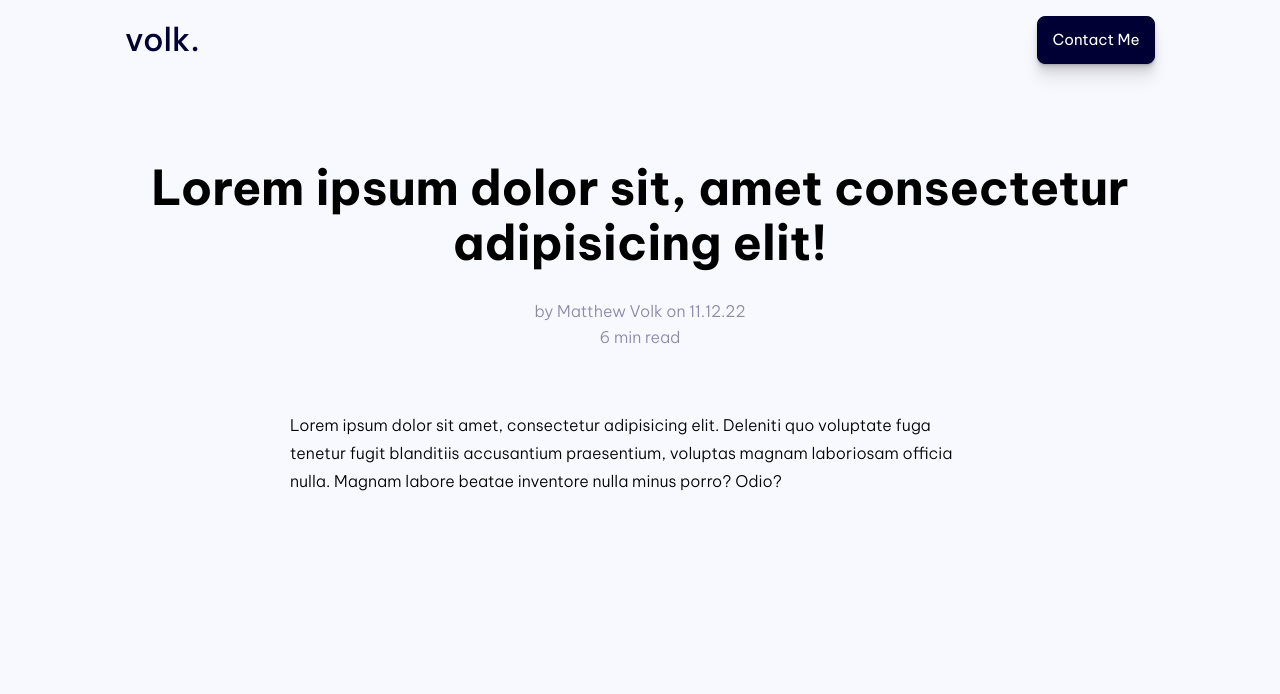
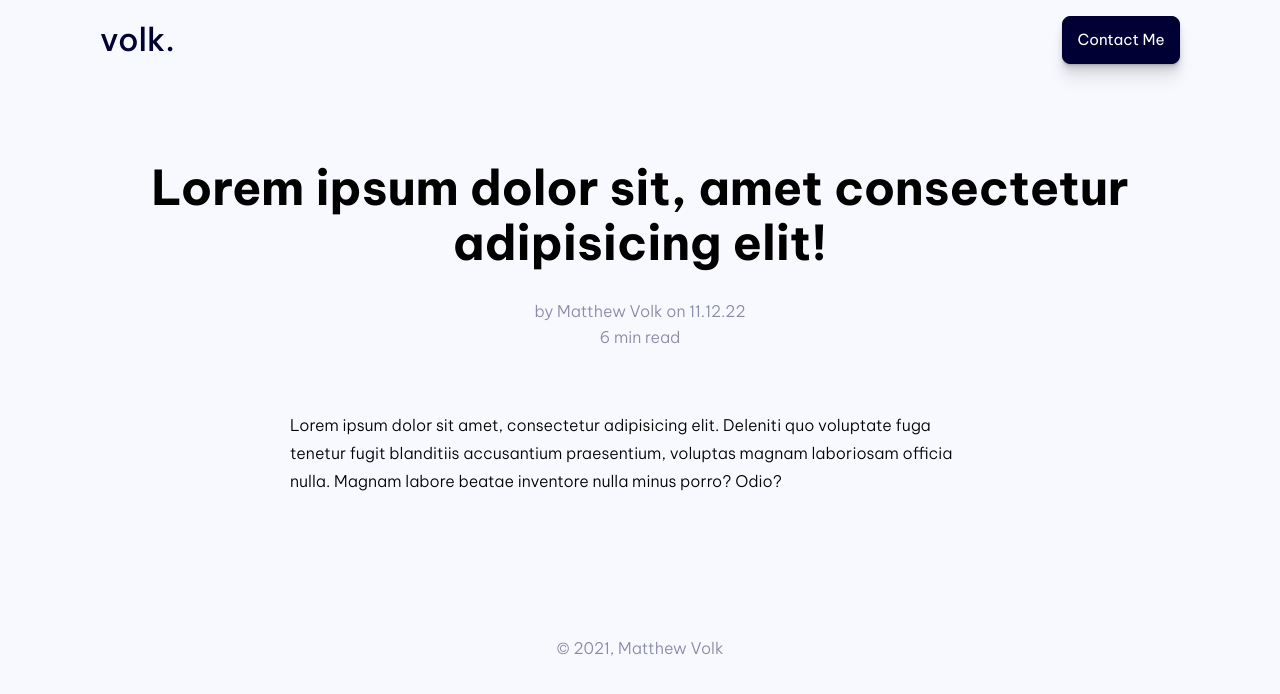
Before and after one commit to matthewvolk/me, a Next.js app: page /blog/test in a window 1280 px wide. Shown: the top 694 px of the page. Built offline with nearby package versions, Linux system fonts and the light colour scheme.

Commit message:
fix padding, add footer

```diff
--- /dev/null
+++ b/components/footer.tsx
@@ -0,0 +1,10 @@
+import styles from "../styles/footer.module.scss";
+
+const Footer = () => {
+  return (
+    <footer className={styles.footer}>
+      &copy; {new Date().getFullYear()}, Matthew Volk
+    </footer>
+  );
+};
+export default Footer;
--- a/pages/blog/[slug].tsx
+++ b/pages/blog/[slug].tsx
@@ -2,11 +2,13 @@
 import { promises as fs } from "fs";
 import Nav from "../../components/nav";
 import styles from "../../styles/blog.module.scss";
+import Footer from "../../components/footer";
 
 const Post = () => {
   return (
+    <div className={styles.font}>
+      <Nav />
       <div className={styles.container}>
-      <Nav />
         <h1 className={styles.postTitle}>
           Lorem ipsum dolor sit, amet consectetur adipisicing elit!
         </h1>
@@ -14,11 +16,13 @@
         <p className={styles.postMeta}>6 min read</p>
         <div className={styles.postContentContainer}>
           <p className={styles.postContent}>
-          Lorem ipsum dolor sit amet, consectetur adipisicing elit. Deleniti quo
-          voluptate fuga tenetur fugit blanditiis accusantium praesentium,
+            Lorem ipsum dolor sit amet, consectetur adipisicing elit. Deleniti
+            quo voluptate fuga tenetur fugit blanditiis accusantium praesentium,
             voluptas magnam laboriosam officia nulla. Magnam labore beatae
             inventore nulla minus porro? Odio?
           </p>
+        </div>
+        <Footer />
       </div>
     </div>
   );
--- a/pages/index.tsx
+++ b/pages/index.tsx
@@ -28,6 +28,7 @@
 import path from "path";
 import { promises as fs } from "fs";
 import Nav from "../components/nav";
+import Footer from "../components/footer";
 
 const Home: NextPage = () => {
   return (
@@ -136,7 +137,7 @@
             <FontAwesomeIcon className={styles.icon} icon={faFigma} />
           </div>
         </div>
-        <footer>&copy; {new Date().getFullYear()}, Matthew Volk</footer>
+        <Footer />
       </main>
     </div>
   );
--- a/styles/blog.module.scss
+++ b/styles/blog.module.scss
@@ -1,7 +1,9 @@
 @import url("https://fonts.googleapis.com/css2?family=Be+Vietnam+Pro:ital,wght@0,100;0,200;0,300;0,400;0,500;0,600;0,700;0,800;0,900;1,100;1,200;1,300;1,400;1,500;1,600;1,700;1,800;1,900&display=swap");
 
+.font {
+  font-family: "Be Vietnam Pro", sans-serif;
+
   .container {
-  font-family: "Be Vietnam Pro", sans-serif;
     max-width: 1080px;
     margin: 0 auto;
     padding: 0 25px;
@@ -30,3 +32,4 @@
       }
     }
   }
+}
--- /dev/null
+++ b/styles/footer.module.scss
@@ -0,0 +1,10 @@
+@import url("https://fonts.googleapis.com/css2?family=Be+Vietnam+Pro:ital,wght@0,100;0,200;0,300;0,400;0,500;0,600;0,700;0,800;0,900;1,100;1,200;1,300;1,400;1,500;1,600;1,700;1,800;1,900&display=swap");
+
+.footer {
+  font-family: "Be Vietnam Pro", sans-serif;
+  margin-top: 9rem;
+  margin-bottom: 5rem;
+  text-align: center;
+  color: #8a8aa9;
+  font-weight: 300;
+}
```
Also changed, not shown: styles/home.module.scss (+0 -8 lines). Lines whose indentation alone changed are shown as unchanged.
